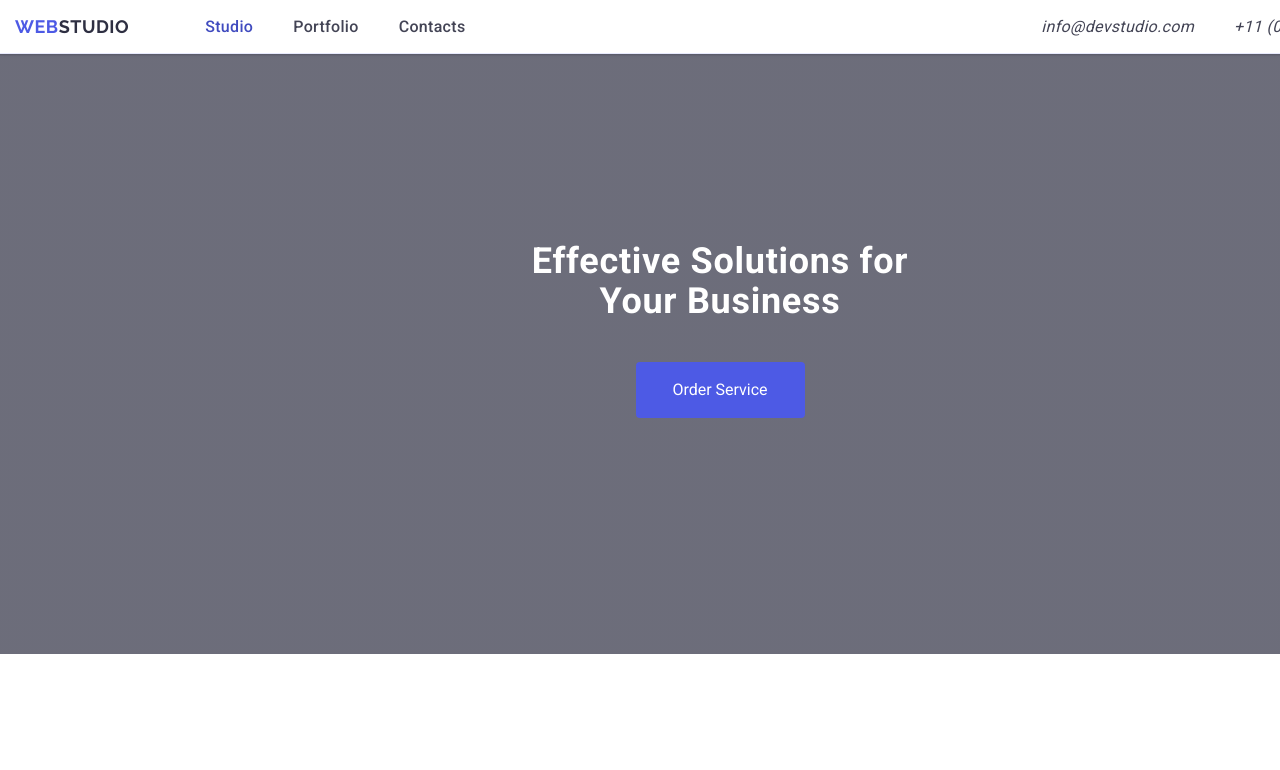
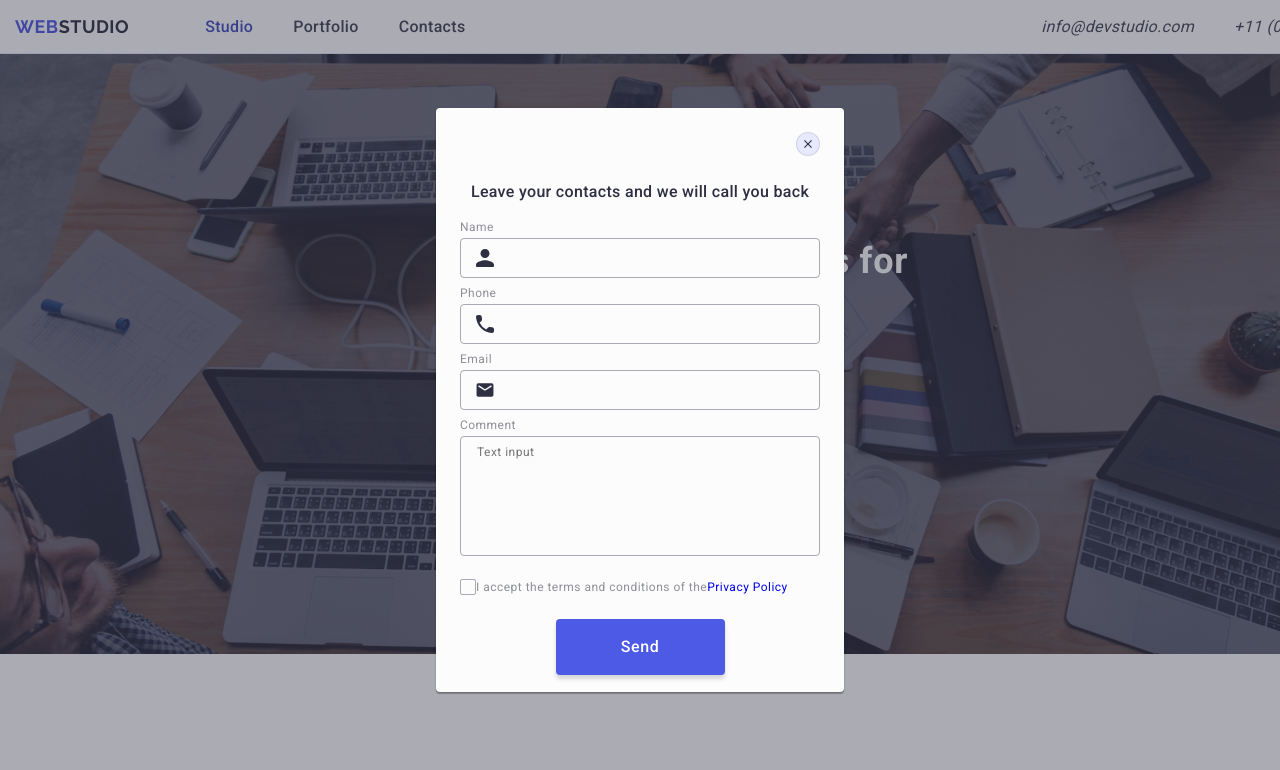
Before and after one commit to chakan22Igor/goit-markup-hw-06, a plain HTML site: page index.html in a window 1280 px wide. Shown: the top 770 px of the page. Drawn offline with nearby package versions, Linux system fonts and the light colour scheme.

Commit message:
reverted to the previous version due to unexpeted issues

```diff
--- a/css/styles.css
+++ b/css/styles.css
@@ -208,7 +208,7 @@ justify-content: space-between;
     margin: auto;
     min-width: 320px ;
     height: 432px;
-    background-image: linear-gradient(to bottom, rgba(46, 47, 66, 0.7), rgba(46, 47, 66, 0.7)), url(./images/hero-image.jpg);
+    background-image: linear-gradient(to bottom, rgba(46, 47, 66, 0.7), rgba(46, 47, 66, 0.7)), url(/images/hero-image.jpg);
     background-size: cover;
     background-position: center;
     background-repeat: no-repeat;
--- a/index.html
+++ b/index.html
@@ -46,7 +46,7 @@
         </ul>
       </address>
       <button class="burger-btn" type="button"><svg class="burger-icon" width="24" height="24">
-        <use href="./images/icons.svg#icon-burger"></use>
+        <use href="/images/icons.svg#icon-burger"></use>
       </svg></button>
     </div>
   </header>
@@ -413,7 +413,7 @@
     </div>
   </footer>
   <!-- modal -->
-  <div class="modal-overlay">
+  <div class="modal-overlay is-open">
     <div class="modal">
         <button type="button" class="modal-exit-link">
           <svg class="modal-exit-button" width="8" height="8">
```
